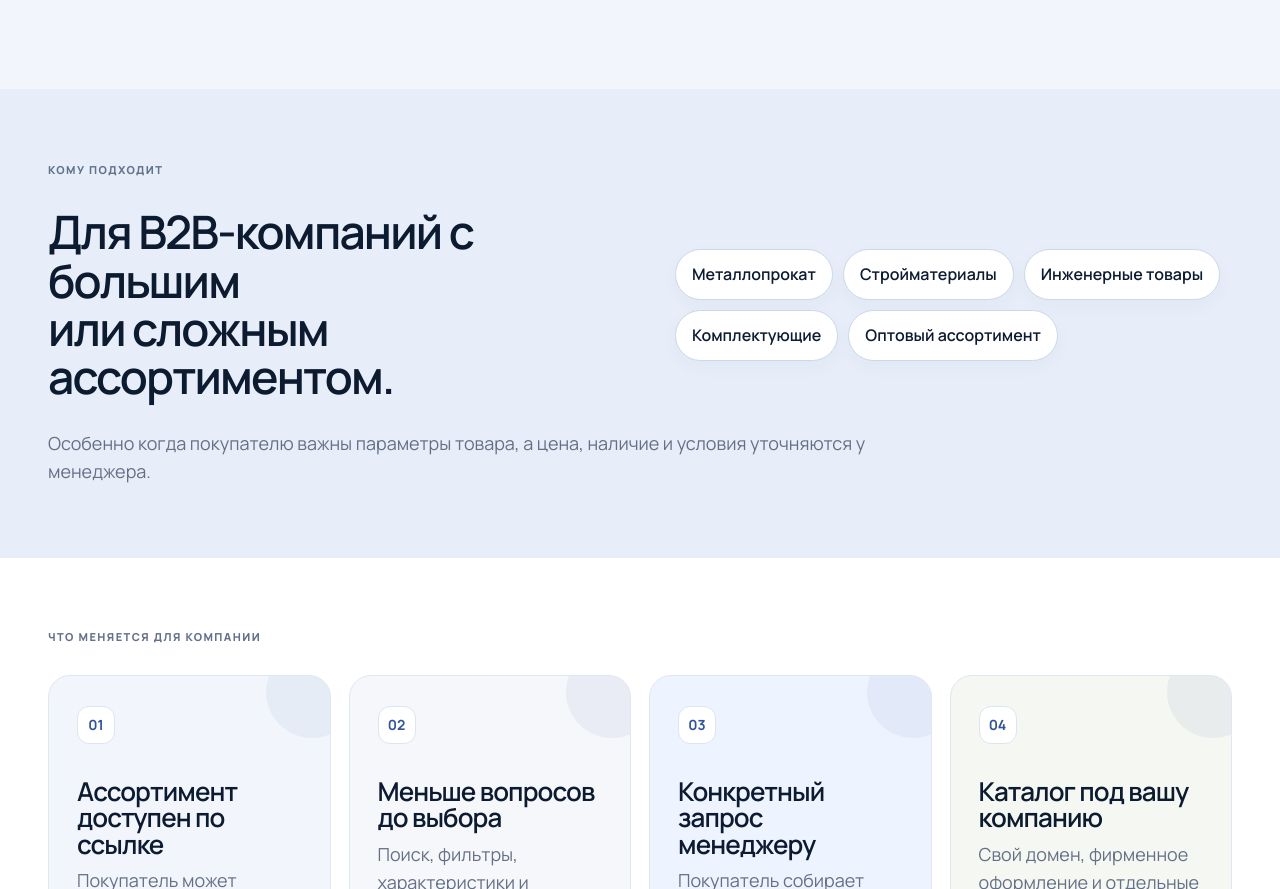
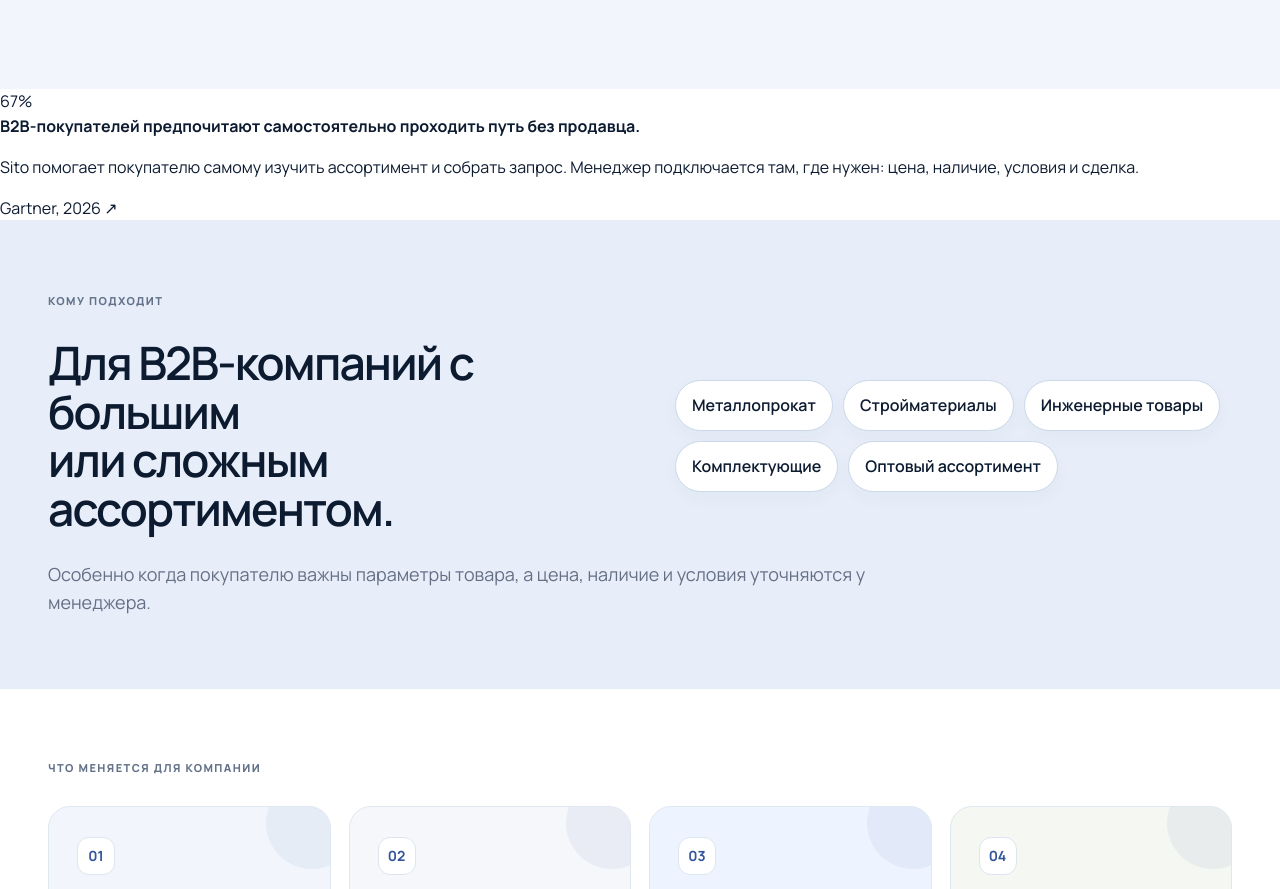
Before and after one commit to saltikstar/sito-marketing, a plain HTML site: page index.html in a window 1280 px wide. Shown: the part 1895-2784 px from the top of the page. Drawn offline with Linux system fonts and the light colour scheme.

Commit message:
Add Gartner buyer self-service proof

```diff
--- a/index.html
+++ b/index.html
@@ -79,6 +79,16 @@
 </div>
 <div class="pain-solution-title"><span>С Sito</span><h3>Можно сократить путь до готовой заявки.</h3></div><div class="pain-result-flow"><div class="pain-result-card"><small>ПОКУПАТЕЛЬ</small><b>Сам изучает ассортимент и собирает нужные позиции.</b></div><div class="pain-flow-arrow" aria-hidden="true">→</div><div class="pain-result-card accent"><small>МЕНЕДЖЕР</small><b>Получает уже конкретный запрос.</b></div></div>
 </div></section>
+<section class="research-proof">
+  <div class="container research-proof-inner">
+    <div class="research-proof-number">67%</div>
+    <div class="research-proof-copy">
+      <strong>B2B-покупателей предпочитают самостоятельно проходить путь без продавца.</strong>
+      <p>Sito помогает покупателю самому изучить ассортимент и собрать запрос. Менеджер подключается там, где нужен: цена, наличие, условия и сделка.</p>
+      <a href="https://www.gartner.com/en/newsroom/press-releases/2026-03-09-gartner-sales-survey-finds-67-percent-of-b2b-buyers-prefer-a-rep-free-experience" target="_blank" rel="noopener">Gartner, 2026 ↗</a>
+    </div>
+  </div>
+</section>
 
 <section class="section audience"><div class="shell">
 <div class="section-index">Кому подходит</div>
```
